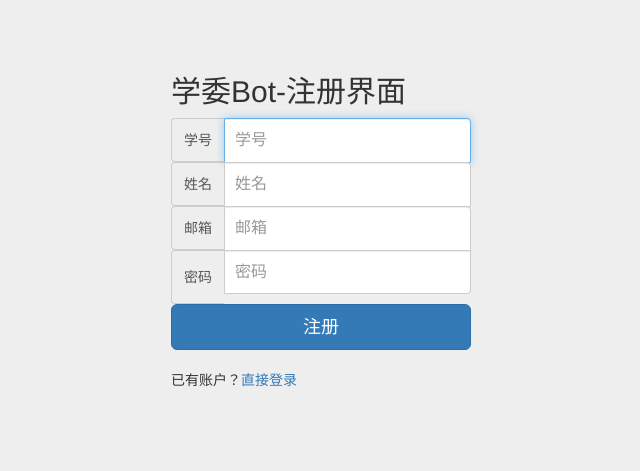
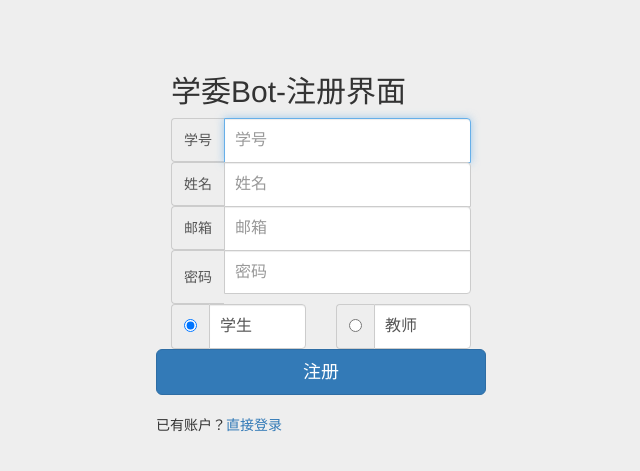
Before and after one commit to Madhouse42/inchobot, a Flask app: page /signUp in a window 1280 px wide. Shown: the top 471 px of the page, without its empty margins (319-959 px from the left). Run offline with Flask 2, Linux system fonts and the light colour scheme; parts of the project's set-up code (start-up, migrations or seed data) failed here and were passed over; some libraries are stand-ins or nearby versions.

Commit message:
change sign up page

```diff
--- a/ibot/inchobot.py
+++ b/ibot/inchobot.py
@@ -43,7 +43,7 @@ def signUp():
     if request.method == 'GET':
         return render_template('signUp.html')
 
-    studentName = request.form.get('studentName', '')
+    studentName = request.form.get('studentName')
     studentID = request.form.get('studentID')
     password = request.form.get('password')
     email = request.form.get('email')
@@ -57,13 +57,13 @@ def signUp():
     if thisUser is not None:
         err = u"这个用户名已经被人使用了"
         print err
-        return render_template(url_for(signUp), err=err)
+        return render_template('signUp.html', err=err)
 
     thisUser = User.query.filter(User.email == email).first()
     if thisUser is not None:
         err = u"这个邮箱地址已经被人使用了"
         print err
-        return render_template(url_for(signUp), err=err)
+        return render_template('signUp.html', err=err)
     newUser = User(studentID, studentName, password, email, datetime.datetime.today(), type)
     db.session.add(newUser)
     db.session.commit()
--- a/ibot/templates/signUp.html
+++ b/ibot/templates/signUp.html
@@ -17,20 +17,37 @@
             {% endif %}
             <div class="input-group">
                 <span class="input-group-addon">学号</span>
-                <input type="text" class="form-control" placeholder="学号" required autofocus>
+                <input name="studentID" type="text" class="form-control" placeholder="学号" required autofocus>
             </div>
             <div class="input-group">
                 <span class="input-group-addon">姓名</span>
-                <input type="text" class="form-control" placeholder="姓名" required>
+                <input name="studentName" type="text" class="form-control" placeholder="姓名" required>
             </div>
             <div class="input-group">
                 <span class="input-group-addon">邮箱</span>
-                <input type="text" class="form-control" placeholder="邮箱" required>
+                <input name="email" type="text" class="form-control" placeholder="邮箱" required>
             </div>
             <div class="input-group">
                 <span class="input-group-addon">密码</span>
-                <input type="password" class="form-control" placeholder="密码" required>
+                <input name="password" type="password" class="form-control" placeholder="密码" required>
             </div>
+            <div class="row">
+                <div class="col-lg-6">
+                    <div class="input-group">
+                        <span class="input-group-addon">
+                            <input name="type" value="student" checked="checked" type="radio">
+                        </span>
+                        <span class="form-control">学生</span>
+                    </div><!-- /input-group -->
+                </div><!-- /.col-lg-6 -->
+                <div class="col-lg-6">
+                    <div class="input-group">
+                        <span class="input-group-addon">
+                            <input name="type" value="teacher" type="radio">
+                        </span>
+                        <span class="form-control">教师</span>
+                    </div><!-- /input-group -->
+            </div><!-- /.row -->
             <button class="btn btn-lg btn-primary btn-block" type="submit">注册</button>
             &nbsp;
             <p>已有账户？<a href="/signIn">直接登录</a></p>
```
